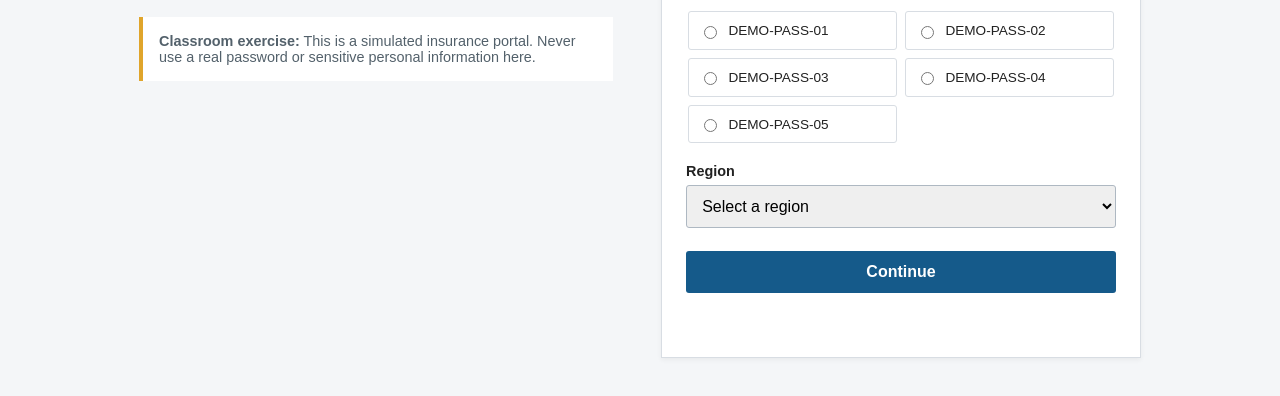
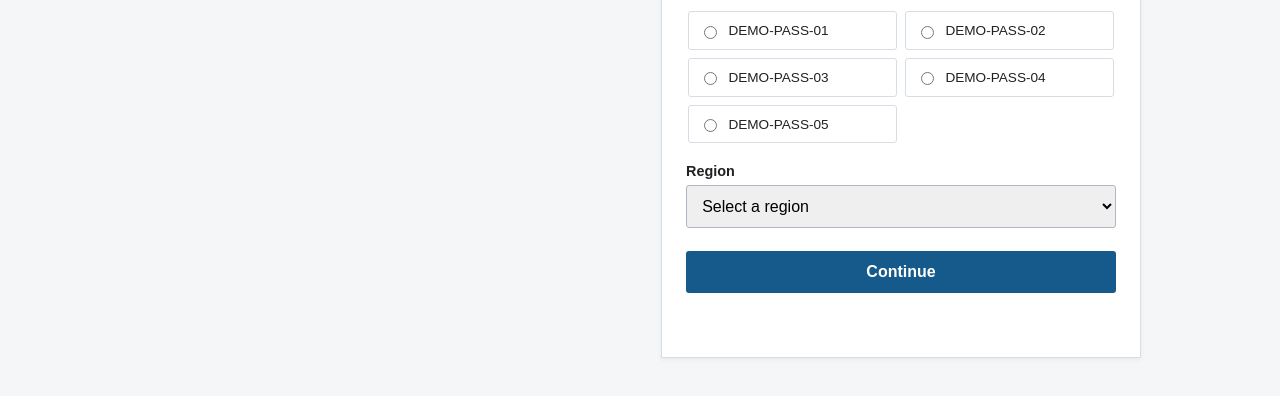
Before and after one commit to Fire-Zombie1234/scam-awareness, a plain HTML site: page index.html in a window 1280 px wide. Shown: the part 378-774 px from the top of the page. Drawn offline with nearby package versions, Linux system fonts and the light colour scheme.

Commit message:
Build SCAM Insurance demo

```diff
--- a/index.html
+++ b/index.html
@@ -42,7 +42,7 @@
       <div class="eyebrow">Protection, thoughtfully designed</div>
       <h1 id="welcome-heading">Welcome to a safer tomorrow.</h1>
       <p>Review your fictional policy profile and help us keep your cover details current.</p>
-      <div class="notice"><strong>Classroom exercise:</strong> This is a simulated insurance portal. Never use a real password or sensitive personal information here.</div>
+
     </section>
     <section class="panel" aria-labelledby="form-heading">
       <h2 id="form-heading">Continue to your portal</h2>
```
